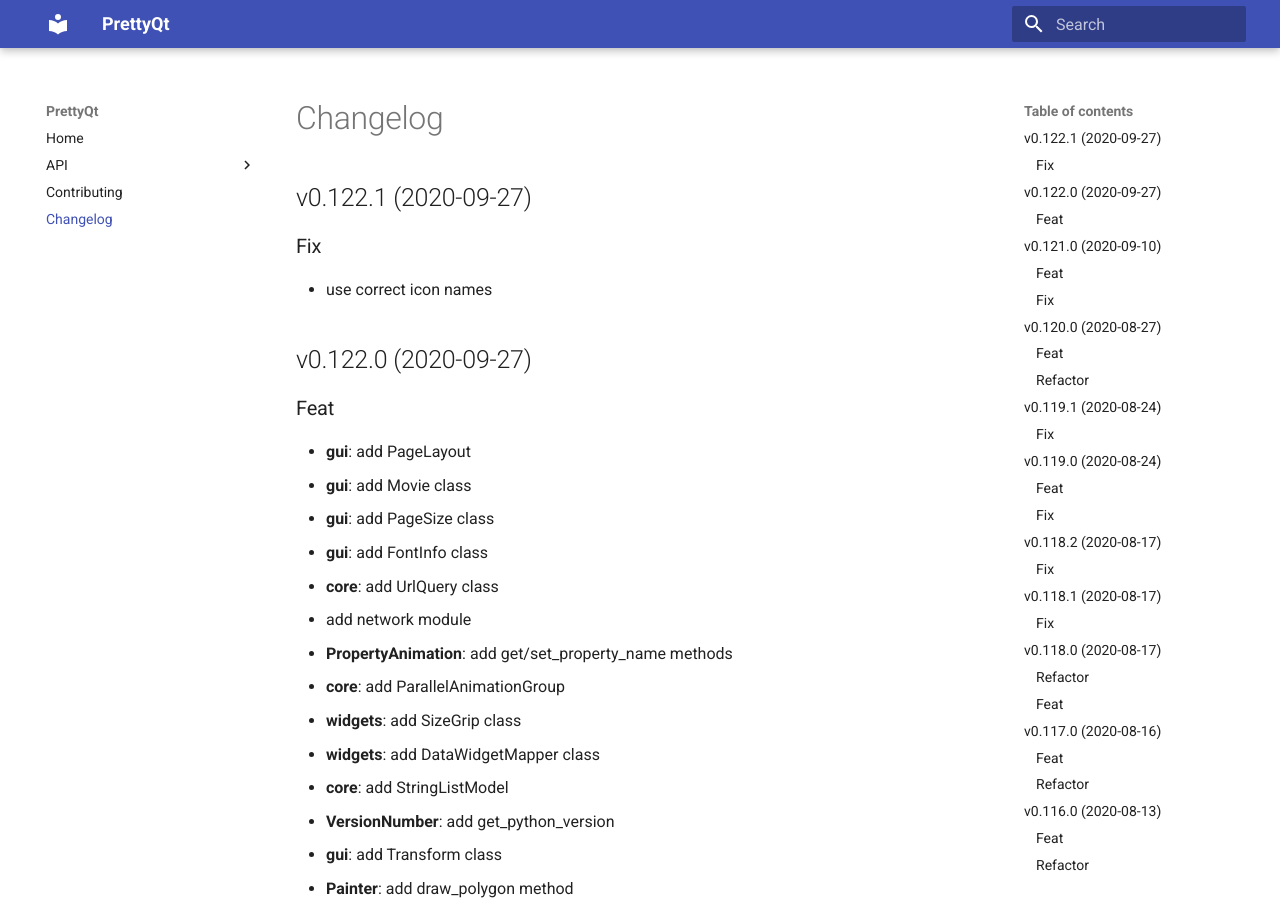
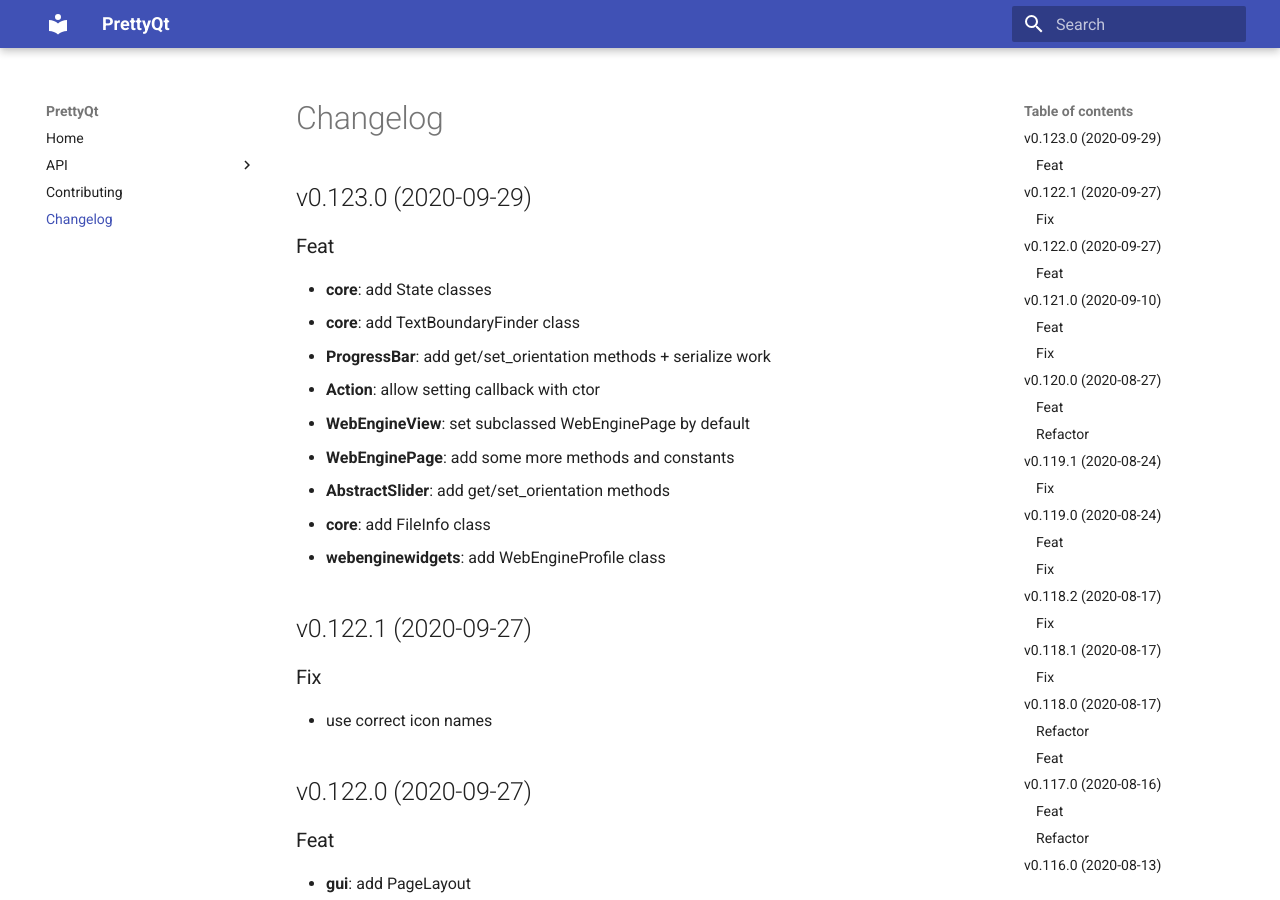
Before and after one commit to phil65/PrettyQt, an MkDocs documentation site: the page built from docs/changelog.md, in a window 1280 px wide and 900 px high. Built offline with MkDocs 1.6.1 and Material for MkDocs 9.7.7, drawn with Linux system fonts in a browser that asks for light colours.

Commit message:
bump: version 0.122.1 → 0.123.0

```diff
--- a/docs/changelog.md
+++ b/docs/changelog.md
@@ -1,3 +1,17 @@
+## v0.123.0 (2020-09-29)
+
+### Feat
+
+- **core**: add State classes
+- **core**: add TextBoundaryFinder class
+- **ProgressBar**: add get/set_orientation methods + serialize work
+- **Action**: allow setting callback with ctor
+- **WebEngineView**: set subclassed WebEnginePage by default
+- **WebEnginePage**: add some more methods and constants
+- **AbstractSlider**: add get/set_orientation methods
+- **core**: add FileInfo class
+- **webenginewidgets**: add WebEngineProfile class
+
 ## v0.122.1 (2020-09-27)
 
 ### Fix
--- a/prettyqt/__init__.py
+++ b/prettyqt/__init__.py
@@ -4,7 +4,7 @@
 
 __author__ = """Philipp Temminghoff"""
 __email__ = "phil65@kodi.tv"
-__version__ = "0.122.1"
+__version__ = "0.123.0"
 
 
 def debug():
--- a/pyproject.toml
+++ b/pyproject.toml
@@ -1,6 +1,6 @@
 [tool.poetry]
 name = "PrettyQt"
-version = "0.122.1"
+version = "0.123.0"
 description = "A pythonic layer on top of qtpy"
 readme = 'docs/index.md'
 repository = "https://github.com/phil65/prettyqt"
@@ -130,7 +130,7 @@
 '''
 [tool.commitizen]
 name = "cz_conventional_commits"
-version = "0.122.1"
+version = "0.123.0"
 tag_format = "v$version"
 version_files = [
     "prettyqt/__init__.py:__version__",
--- a/setup.py
+++ b/setup.py
@@ -40,6 +40,6 @@
     packages=find_packages(),
     test_suite="tests",
     url="https://github.com/phil65/prettyqt",
-    version="0.122.1",
+    version="0.123.0",
     zip_safe=False,
 )
```
Also changed, not shown: CHANGELOG.md (+14 -0 lines).
